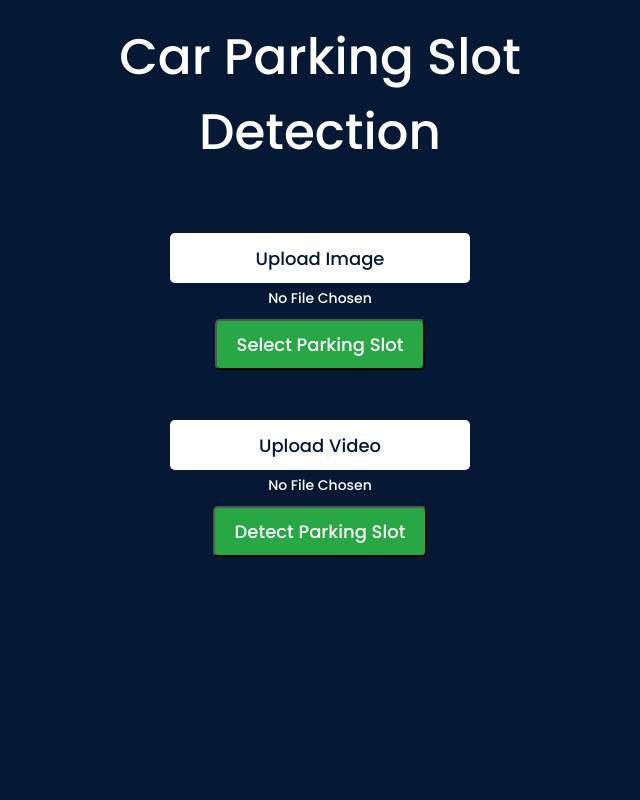
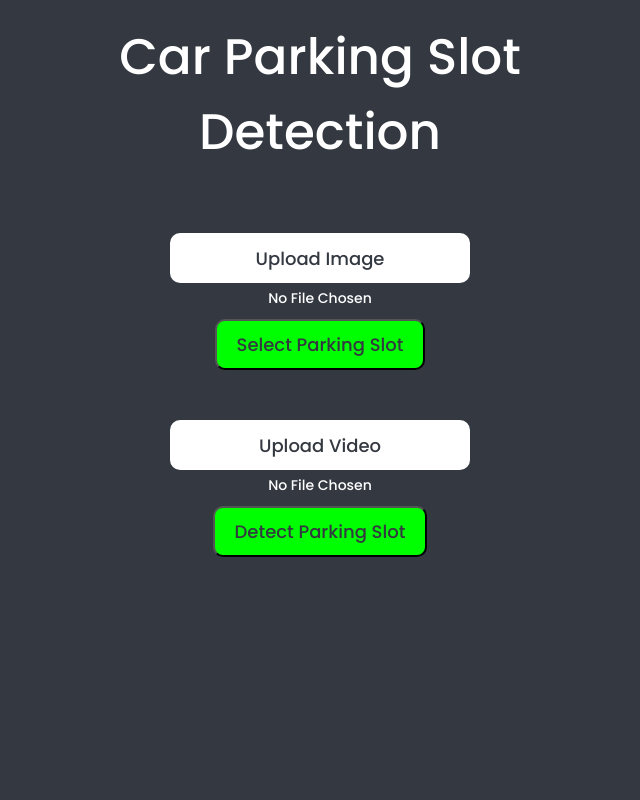
Before and after one commit to rohitpv88/Car, a Flask app: page / in a window 1280 px wide. Shown: the whole page, without its empty margins (320-960 px from the left). Run offline with Flask 3, Linux system fonts and the light colour scheme.

Commit message:
Update style.css

```diff
--- a/static/style.css
+++ b/static/style.css
@@ -13,7 +13,7 @@ body {
   align-items: center;
   height: 100vh;
   margin: 0;
-  background-color: #051935;
+  background-color: #333841;
 }
 
 h1 {
@@ -50,7 +50,7 @@ input[type="file"] {
 .file-upload-wrapper {
   width: 300px;
   height: 50px;
-  border-radius: 5px;
+  border-radius: 10px;
   background-color: #ffffff;
   display: flex;
   justify-content: center;
@@ -59,13 +59,13 @@ input[type="file"] {
 }
 
 .file-upload-wrapper:hover {
-  background-color: #9ac4fa;
+  background-color: #d3d4d6;
 }
 
 label {
   padding: 10px 20px;
   font-size: 18px;
-  color: #051935;
+  color: #333841;
   cursor: pointer;
 }
 
@@ -80,17 +80,19 @@ button {
   margin: 10px;
   font-size: 18px;
   cursor: pointer;
-  background-color: #28a745;
-  color: #ffffff;
-  border-radius: 5px;
+  background-color: #00ff00;
+  color: #333841;
+  border-radius: 10px;
 }
 
 button:hover {
-  background-color: #218838;
+  background-color: #14df14;
 }
 
 #video-output img {
   width: 100%;
+  border-radius: 10px;
+  border: 2px solid #00ff00;
 }
 
 .button-container {
@@ -108,3 +110,10 @@ button:hover {
   font-size: 50px;
   color: #ffffff;
 }
+
+canvas {
+  border: 2px solid #00ff00;
+  display: block;
+  margin: 20px auto;
+  border-radius: 10px;
+}
```
